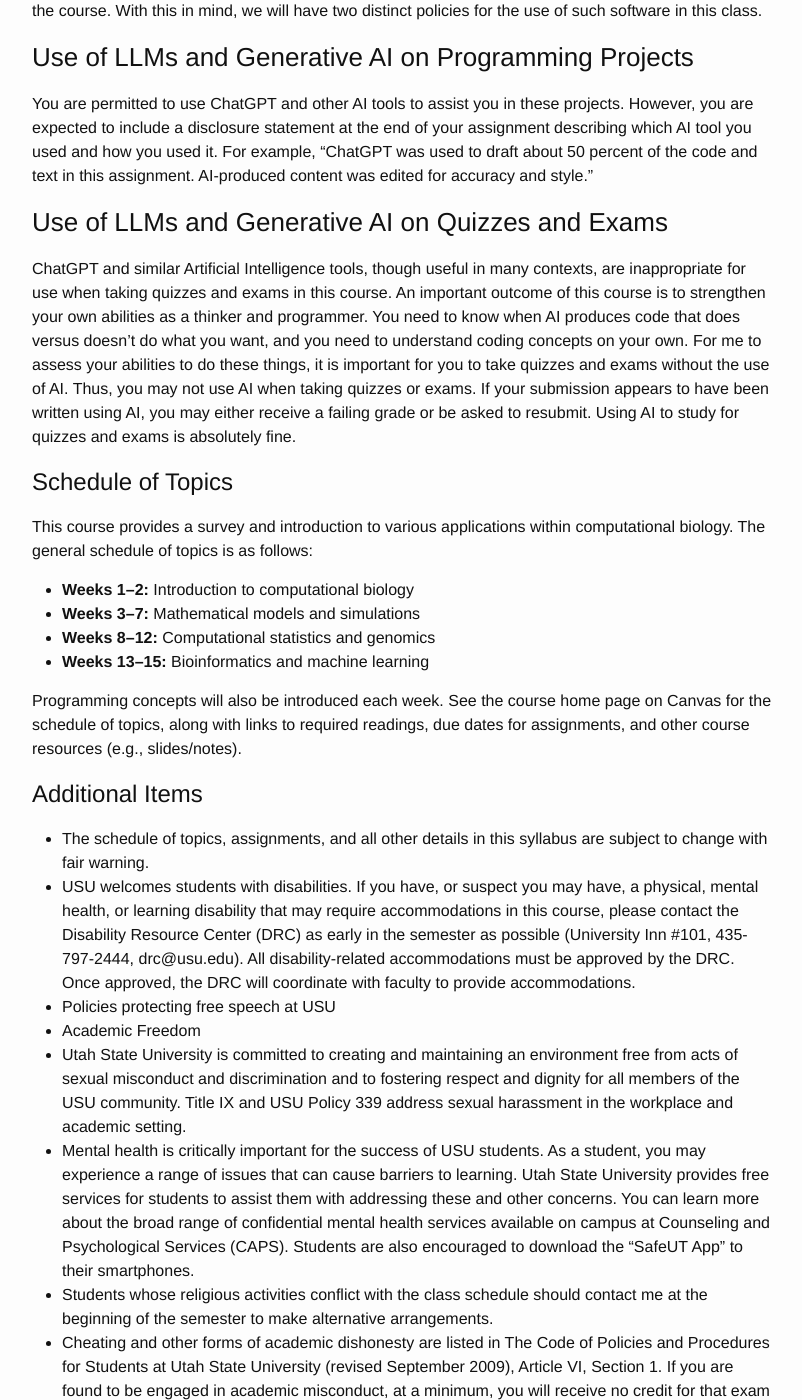
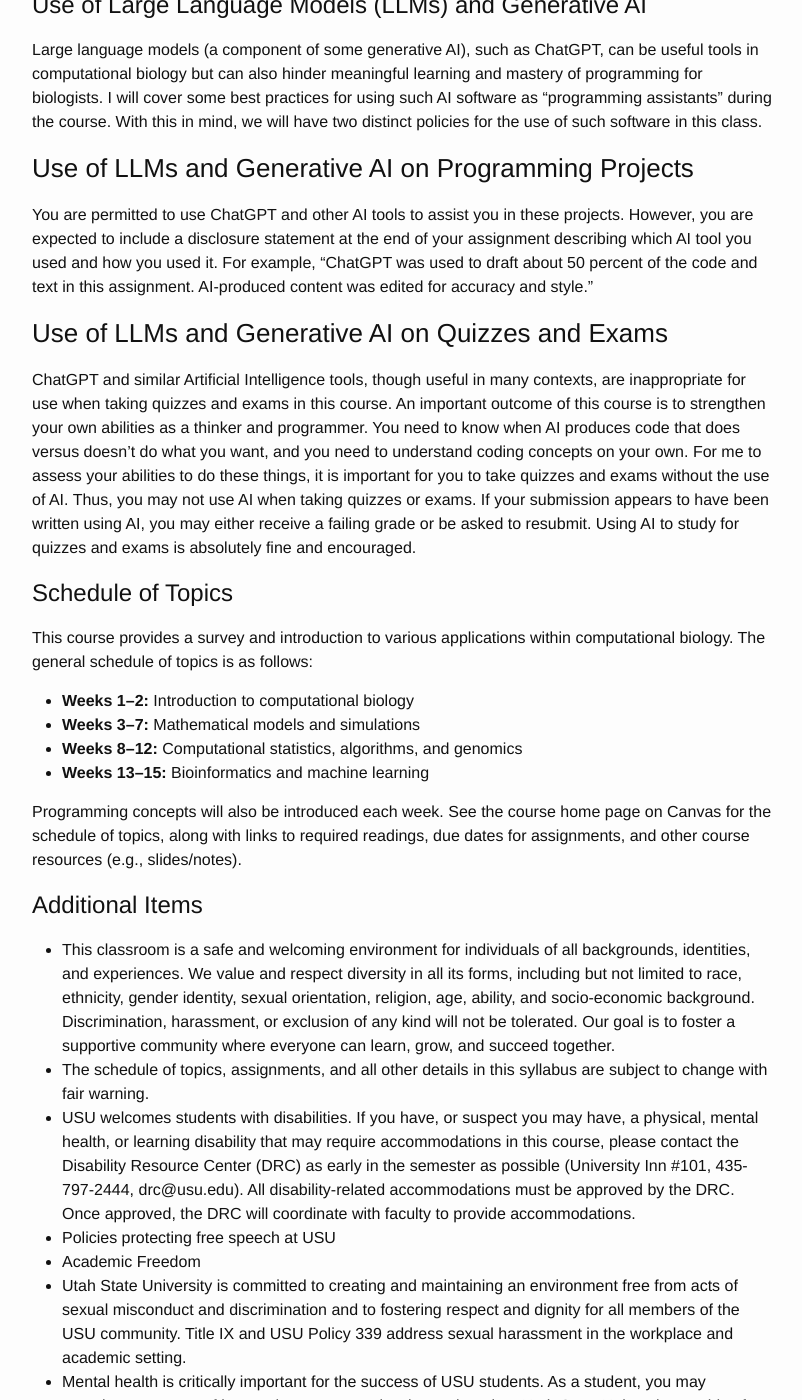
Before and after one commit to brian-kissmer/brian-kissmer.github.io, a Jekyll site: the page built from syllabus.md, in a window 1280 px wide and 1400 px high, scrolled down 3348 px. Shown: the whole window, without its empty margins (238-1040 px from the left). Built offline with Jekyll 4.4.1, drawn with Linux system fonts in a browser that asks for light colours; our own code applies the rules of GitHub Pages for plain Markdown files; some of the changed text lies outside the part shown.

Commit message:
Update syllabus.md

```diff
--- a/syllabus.md
+++ b/syllabus.md
@@ -64,15 +64,18 @@
 
 Three types of graded assignments will be used to evaluate student performance in the context of the course objectives: coding quizzes, programming projects, and exams. Brief descriptions of each assignment type follow. See Canvas for more information. Due dates for all assignments can be found on Canvas. Unless arrangements are made with me, late work will not be accepted. In other words, contact me in a timely manner if you have a planned, excused absence or fall ill so that we can work out a plan for late work.
 
-### Coding Quizzes (10%)
+### Coding and Pre-Lab Quizzes (10%)
 
 Short (3-5 questions) coding quizzes will be given once every few weeks to assess programming skills (7 total). You will take these quizzes via Canvas. Most weeks, the coding quiz will be available starting Monday and will close Friday at 11:59 pm. You will be able to take the quiz at any time during that time interval. You will be allowed to take each quiz a total of 3 times and only your highest score will be retained.
+
+Pre-Lab quizzes will be due before every lecture. These are very simple, easy quizzes that will be designed to help you understand the main goals and methods for each class. They are due 30 minutes before the start of lecture with no make-ups. The lowest pre-lab quiz will be dropped.
 
 ### Programming Projects (50%)
 
 Hands-on experience is essential to mastering computational biology. Thus, a key focus of this course will be regular programming projects, 6 total. This will involve applying coding skills we have covered to problems in the biological sciences. Each project will culminate in:
 1. Annotated computer code or
-2. A write-up/interpretation along with embedded computer code and visualizations.
+2. A write-up/interpretation along with embedded computer code and visualizations or
+3. A group presentation on a method and its results.
 
 ### Midterm Exam (18%) and Final Exam (22%)
 
@@ -111,7 +114,7 @@
 
 ### Use of LLMs and Generative AI on Quizzes and Exams
 
-ChatGPT and similar Artificial Intelligence tools, though useful in many contexts, are inappropriate for use when taking quizzes and exams in this course. An important outcome of this course is to strengthen your own abilities as a thinker and programmer. You need to know when AI produces code that does versus doesn’t do what you want, and you need to understand coding concepts on your own. For me to assess your abilities to do these things, it is important for you to take quizzes and exams without the use of AI. Thus, you may not use AI when taking quizzes or exams. If your submission appears to have been written using AI, you may either receive a failing grade or be asked to resubmit. Using AI to study for quizzes and exams is absolutely fine.
+ChatGPT and similar Artificial Intelligence tools, though useful in many contexts, are inappropriate for use when taking quizzes and exams in this course. An important outcome of this course is to strengthen your own abilities as a thinker and programmer. You need to know when AI produces code that does versus doesn’t do what you want, and you need to understand coding concepts on your own. For me to assess your abilities to do these things, it is important for you to take quizzes and exams without the use of AI. Thus, you may not use AI when taking quizzes or exams. If your submission appears to have been written using AI, you may either receive a failing grade or be asked to resubmit. Using AI to study for quizzes and exams is absolutely fine and encouraged.
 
 # Schedule of Topics
 
@@ -119,13 +122,14 @@
 
 - **Weeks 1–2:** Introduction to computational biology
 - **Weeks 3–7:** Mathematical models and simulations
-- **Weeks 8–12:** Computational statistics and genomics
+- **Weeks 8–12:** Computational statistics, algorithms, and genomics
 - **Weeks 13–15:** Bioinformatics and machine learning
 
 Programming concepts will also be introduced each week. See the course home page on Canvas for the schedule of topics, along with links to required readings, due dates for assignments, and other course resources (e.g., slides/notes).
 
 # Additional Items
 
+- This classroom is a safe and welcoming environment for individuals of all backgrounds, identities, and experiences. We value and respect diversity in all its forms, including but not limited to race, ethnicity, gender identity, sexual orientation, religion, age, ability, and socio-economic background. Discrimination, harassment, or exclusion of any kind will not be tolerated. Our goal is to foster a supportive community where everyone can learn, grow, and succeed together.
 - The schedule of topics, assignments, and all other details in this syllabus are subject to change with fair warning.
 - USU welcomes students with disabilities. If you have, or suspect you may have, a physical, mental health, or learning disability that may require accommodations in this course, please contact the Disability Resource Center (DRC) as early in the semester as possible (University Inn #101, 435-797-2444, drc@usu.edu). All disability-related accommodations must be approved by the DRC. Once approved, the DRC will coordinate with faculty to provide accommodations.
 - Policies protecting free speech at USU
```
Also changed, not shown: other parts of syllabus.md (+1 -1 lines).
